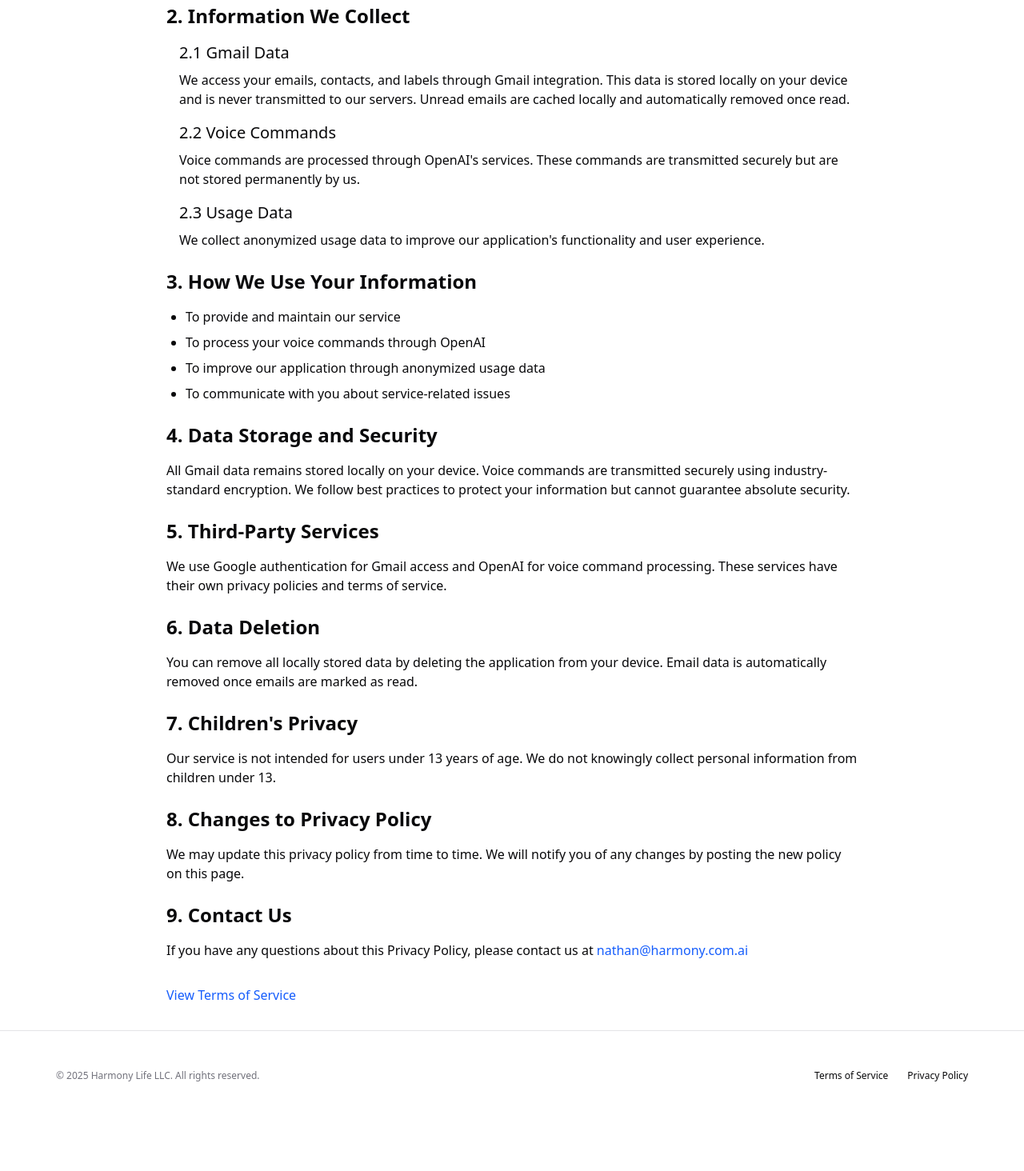
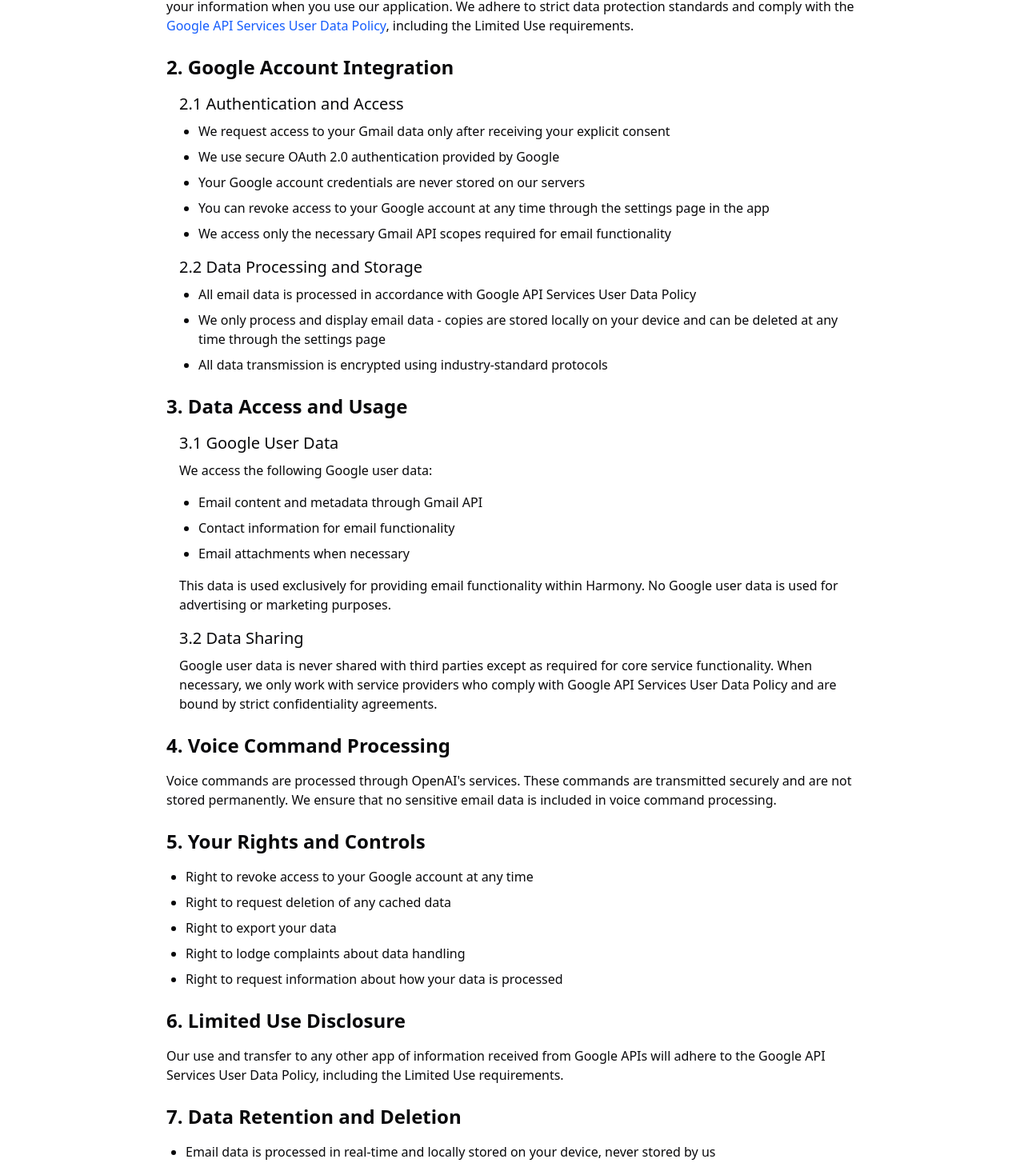
Before and after one commit to nathancovey/useharmony.com, a Next.js app: page /privacy in a window 1280 px wide. Shown: the part 280-1744 px from the top of the page at 80% size. Before the commit the page ends 1681 px from the top, so only its background shows below. Built offline with nearby package versions, Linux system fonts and the light colour scheme.

Commit message:
update privacy policy

```diff
--- a/app/privacy/page.tsx
+++ b/app/privacy/page.tsx
@@ -13,85 +13,117 @@
 export default function PrivacyPage() {
   return (
     <div className="container max-w-4xl mx-auto px-4 py-8">
-      <h1 className="text-3xl font-bold mb-8">Privacy Policy</h1>
+      <h1 className="text-3xl font-bold mb-4">Privacy Policy</h1>
+      <p className="text-gray-500 mb-8">Last updated: May 13, 2025</p>
 
       <div className="space-y-6">
         <section>
           <h2 className="text-2xl font-semibold mb-4">1. Introduction</h2>
           <p className="mb-4">
-            Harmony Life LLC is committed to protecting your privacy. This Privacy Policy explains how we collect, use, and safeguard your information when you use our application.
+            Harmony is committed to protecting your privacy. This Privacy Policy explains how we collect, use, and safeguard your information when you use our application. We adhere to strict data protection standards and comply with the{' '}
+            <a href="https://developers.google.com/terms/api-services-user-data-policy" className="text-blue-600 hover:underline" target="_blank" rel="noopener noreferrer">
+              Google API Services User Data Policy
+            </a>
+            , including the Limited Use requirements.
           </p>
         </section>
 
         <section>
-          <h2 className="text-2xl font-semibold mb-4">2. Information We Collect</h2>
+          <h2 className="text-2xl font-semibold mb-4">2. Google Account Integration</h2>
           <div className="ml-4">
-            <h3 className="text-xl font-medium mb-2">2.1 Gmail Data</h3>
+            <h3 className="text-xl font-medium mb-2">2.1 Authentication and Access</h3>
+            <ul className="list-disc ml-6 space-y-2 mb-4">
+              <li>We request access to your Gmail data only after receiving your explicit consent</li>
+              <li>We use secure OAuth 2.0 authentication provided by Google</li>
+              <li>Your Google account credentials are never stored on our servers</li>
+              <li>You can revoke access to your Google account at any time through the settings page in the app</li>
+              <li>We access only the necessary Gmail API scopes required for email functionality</li>
+            </ul>
+
+            <h3 className="text-xl font-medium mb-2">2.2 Data Processing and Storage</h3>
+            <ul className="list-disc ml-6 space-y-2 mb-4">
+              <li>All email data is processed in accordance with Google API Services User Data Policy</li>
+              <li>We only process and display email data - copies are stored locally on your device and can be deleted at any time through the settings page</li>
+              <li>All data transmission is encrypted using industry-standard protocols</li>
+            </ul>
+          </div>
+        </section>
+
+        <section>
+          <h2 className="text-2xl font-semibold mb-4">3. Data Access and Usage</h2>
+          <div className="ml-4">
+              <h3 className="text-xl font-medium mb-2">3.1 Google User Data</h3>
+              <p className="mb-4">
+                We access the following Google user data:
+              </p>
+              <ul className="list-disc ml-6 space-y-2 mb-4">
+                <li>Email content and metadata through Gmail API</li>
+                <li>Contact information for email functionality</li>
+                <li>Email attachments when necessary</li>
+              </ul>
+              <p className="mb-4">
+                This data is used exclusively for providing email functionality within Harmony. No Google user data is used for advertising or marketing purposes.
+              </p>
+
+              <h3 className="text-xl font-medium mb-2">3.2 Data Sharing</h3>
             <p className="mb-4">
-              We access your emails, contacts, and labels through Gmail integration. This data is stored locally on your device and is never transmitted to our servers. Unread emails are cached locally and automatically removed once read.
-            </p>
-
-            <h3 className="text-xl font-medium mb-2">2.2 Voice Commands</h3>
-            <p className="mb-4">
-              Voice commands are processed through OpenAI&apos;s services. These commands are transmitted securely but are not stored permanently by us.
-            </p>
-
-            <h3 className="text-xl font-medium mb-2">2.3 Usage Data</h3>
-            <p className="mb-4">
-              We collect anonymized usage data to improve our application&apos;s functionality and user experience.
+              Google user data is never shared with third parties except as required for core service functionality. When necessary, we only work with service providers who comply with Google API Services User Data Policy and are bound by strict confidentiality agreements.
             </p>
           </div>
         </section>
 
         <section>
-          <h2 className="text-2xl font-semibold mb-4">3. How We Use Your Information</h2>
-          <ul className="list-disc ml-6 space-y-2">
-            <li>To provide and maintain our service</li>
-            <li>To process your voice commands through OpenAI</li>
-            <li>To improve our application through anonymized usage data</li>
-            <li>To communicate with you about service-related issues</li>
+          <h2 className="text-2xl font-semibold mb-4">4. Voice Command Processing</h2>
+          <p className="mb-4">
+            Voice commands are processed through OpenAI&apos;s services. These commands are transmitted securely and are not stored permanently. We ensure that no sensitive email data is included in voice command processing.
+          </p>
+        </section>
+
+        <section>
+          <h2 className="text-2xl font-semibold mb-4">5. Your Rights and Controls</h2>
+          <ul className="list-disc ml-6 space-y-2 mb-4">
+            <li>Right to revoke access to your Google account at any time</li>
+            <li>Right to request deletion of any cached data</li>
+            <li>Right to export your data</li>
+            <li>Right to lodge complaints about data handling</li>
+            <li>Right to request information about how your data is processed</li>
           </ul>
         </section>
 
         <section>
-          <h2 className="text-2xl font-semibold mb-4">4. Data Storage and Security</h2>
+          <h2 className="text-2xl font-semibold mb-4">6. Limited Use Disclosure</h2>
           <p className="mb-4">
-            All Gmail data remains stored locally on your device. Voice commands are transmitted securely using industry-standard encryption. We follow best practices to protect your information but cannot guarantee absolute security.
+            Our use and transfer to any other app of information received from Google APIs will adhere to the Google API Services User Data Policy, including the Limited Use requirements.
           </p>
         </section>
 
         <section>
-          <h2 className="text-2xl font-semibold mb-4">5. Third-Party Services</h2>
-          <p className="mb-4">
-            We use Google authentication for Gmail access and OpenAI for voice command processing. These services have their own privacy policies and terms of service.
-          </p>
+          <h2 className="text-2xl font-semibold mb-4">7. Data Retention and Deletion</h2>
+          <ul className="list-disc ml-6 space-y-2 mb-4">
+            <li>Email data is processed in real-time and locally stored on your device, never stored by us</li>
+            <li>All Google user data is permanently deleted when you revoke application access</li>
+            <li>You can immediately delete all stored data through the settings page</li>
+          </ul>
         </section>
 
         <section>
-          <h2 className="text-2xl font-semibold mb-4">6. Data Deletion</h2>
-          <p className="mb-4">
-            You can remove all locally stored data by deleting the application from your device. Email data is automatically removed once emails are marked as read.
-          </p>
-        </section>
-
-        <section>
-          <h2 className="text-2xl font-semibold mb-4">7. Children&apos;s Privacy</h2>
+          <h2 className="text-2xl font-semibold mb-4">8. Children&apos;s Privacy</h2>
           <p className="mb-4">
             Our service is not intended for users under 13 years of age. We do not knowingly collect personal information from children under 13.
           </p>
         </section>
 
         <section>
-          <h2 className="text-2xl font-semibold mb-4">8. Changes to Privacy Policy</h2>
+          <h2 className="text-2xl font-semibold mb-4">9. Changes to Privacy Policy</h2>
           <p className="mb-4">
-            We may update this privacy policy from time to time. We will notify you of any changes by posting the new policy on this page.
+            We may update this privacy policy from time to time. We will notify you of any changes by posting the new policy on this page and, when appropriate, sending you a notification.
           </p>
         </section>
 
         <section>
-          <h2 className="text-2xl font-semibold mb-4">9. Contact Us</h2>
+          <h2 className="text-2xl font-semibold mb-4">10. Contact Us</h2>
           <p className="mb-4">
-            If you have any questions about this Privacy Policy, please contact us at{' '}
+            If you have any questions about this Privacy Policy or our data practices, please contact us at{' '}
             <a href="mailto:nathan@harmony.com.ai" className="text-blue-600 hover:underline">
               nathan@harmony.com.ai
             </a>
```
